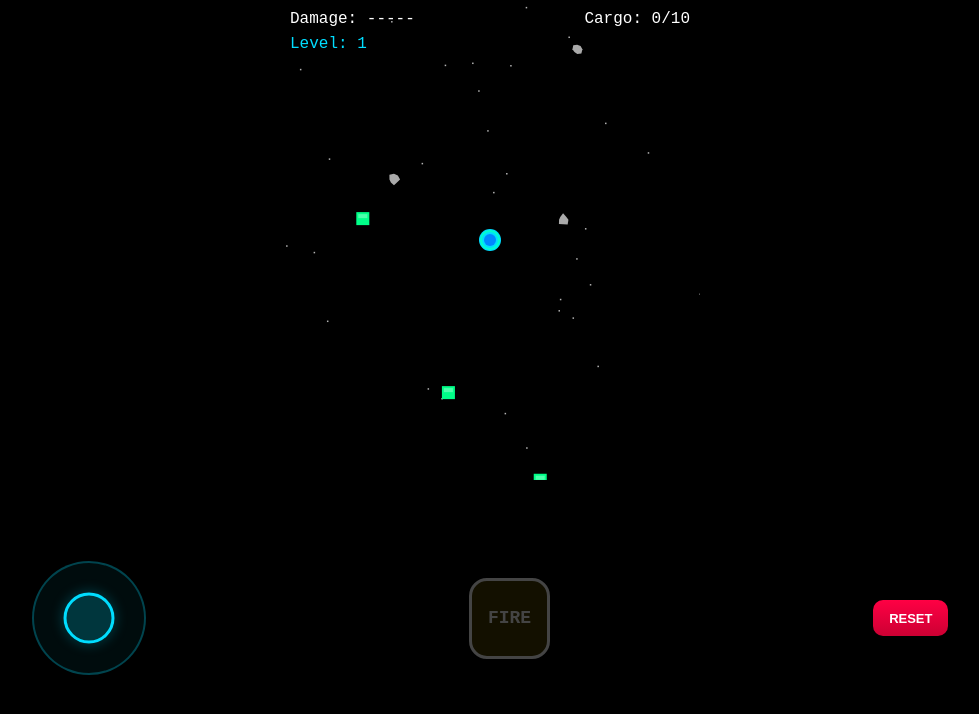
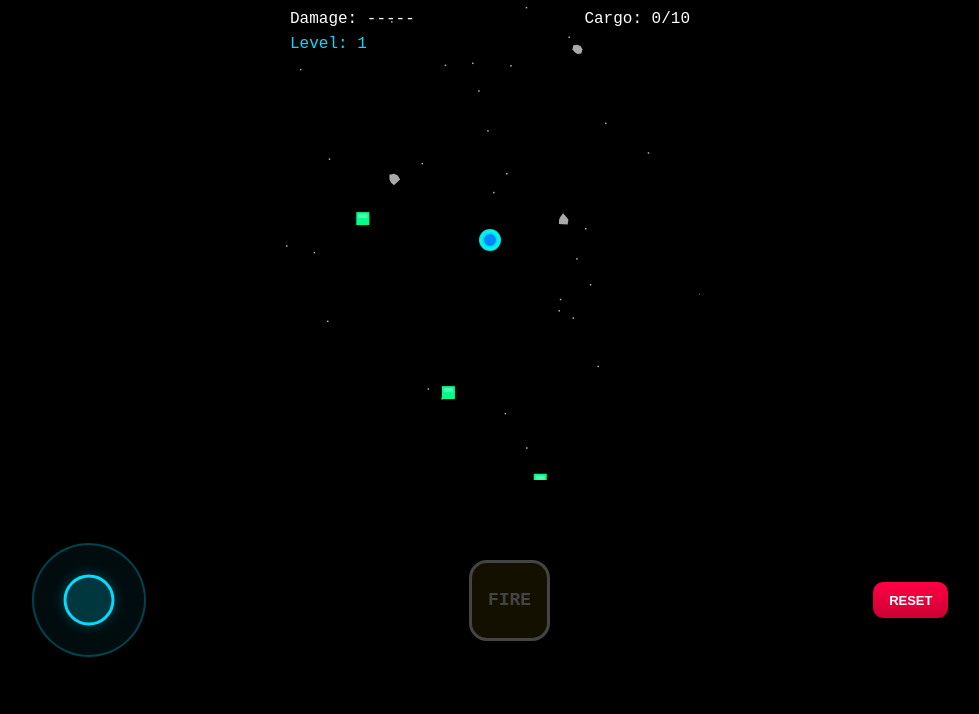
Before and after one commit to MoonMassDriver/Space-Collector, a plain HTML site: page index.html in a window 1280 px wide. Shown: the whole page, without its empty margins (150-1129 px from the left). Drawn offline with Linux system fonts and the light colour scheme.

Commit message:
Update index 2.html

```diff
--- a/index.html
+++ b/index.html
@@ -23,7 +23,7 @@
             align-items: center; background: rgba(0,0,0,0.6);
             box-sizing: border-box;
             /* Added 48px (approx 0.5 inch) bottom padding to raise buttons */
-            padding: 20px 20px 64px 20px;
+            padding: 20px 20px 100px 20px;
         }
 
         #joystick-base {
```
